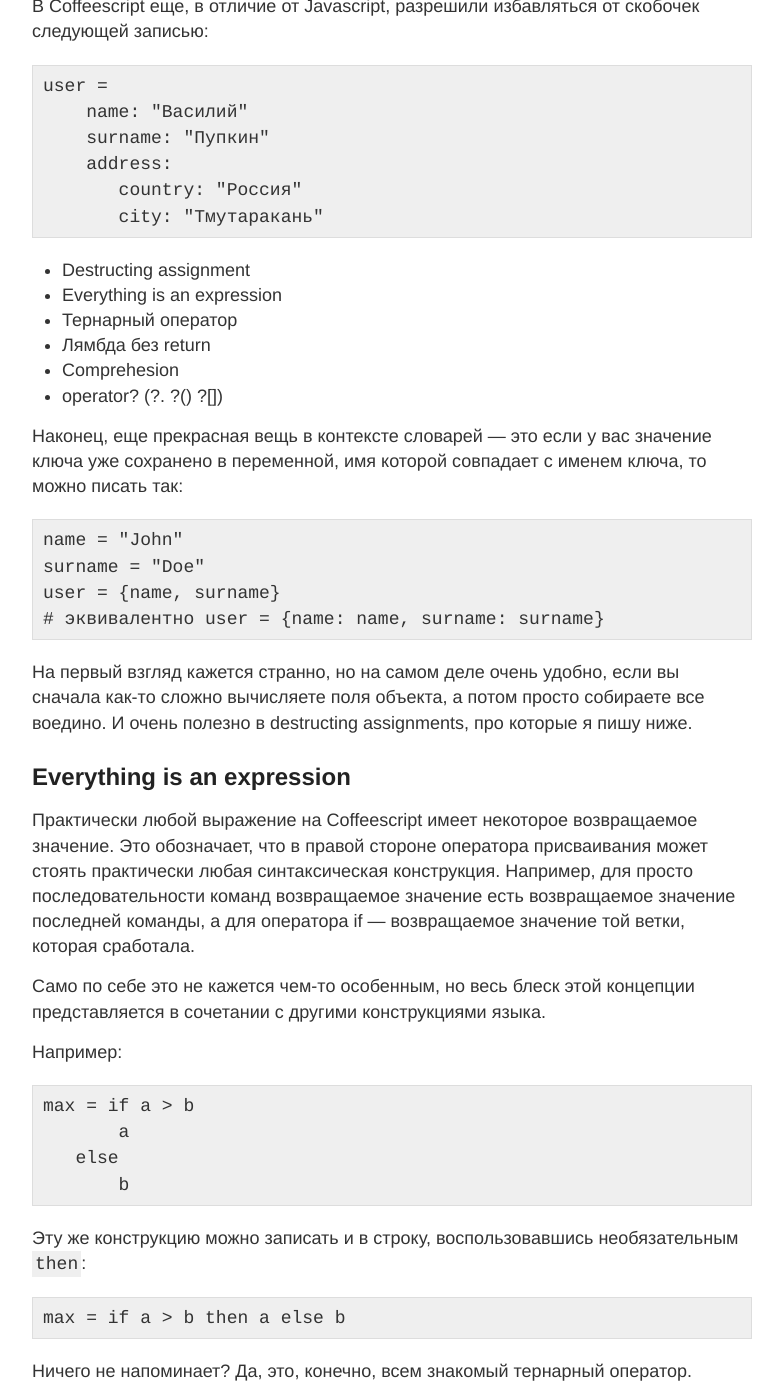
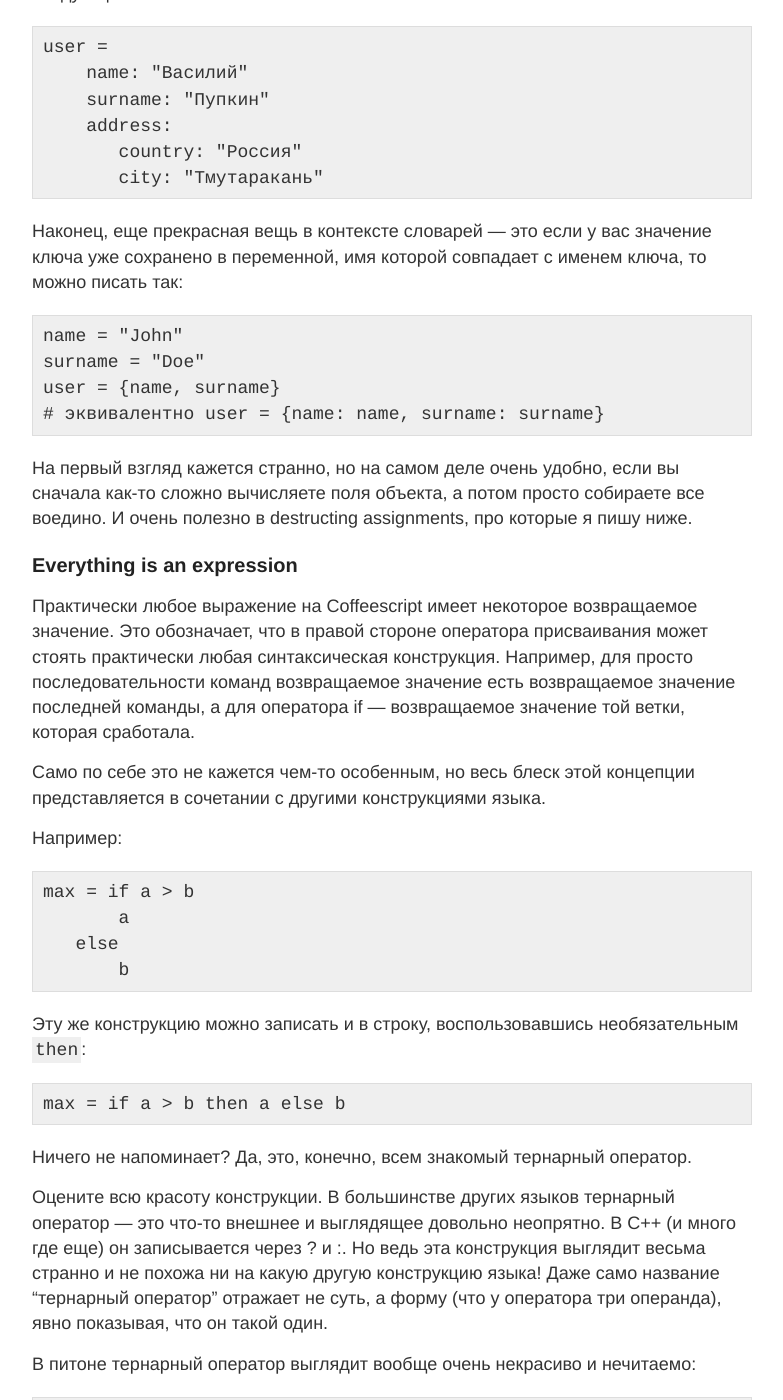
Before and after one commit to petr-kalinin/algoprog-blog, a Jekyll site: the page built from _posts/2018-09-06-coffeescript.md, in a window 1280 px wide and 1400 px high, scrolled down 3389 px. Shown: the whole window, without its empty margins (248-1031 px from the left). Built offline with Jekyll 4.4.1, drawn with Linux system fonts in a browser that asks for light colours; some of the changed text lies outside the part shown.

Commit message:
Update 2018-09-06-coffeescript.md

```diff
--- a/_posts/2018-09-06-coffeescript.md
+++ b/_posts/2018-09-06-coffeescript.md
@@ -32,7 +32,7 @@ title: Coffeescript — мой любимый язык программиров
 Так вот, именно в плане синтаксиса мне очень нравится Coffeescript,
 заметно больше, чем любой другой язык, на котором я хоть сколько-то много писал.
 
-# Про сам язык
+## Про сам язык
 
 [Coffeescript](https://coffeescript.org/v2/) — это довольно небольшой язык программирования,
 компилирующийся в Javascript.
@@ -54,7 +54,7 @@ title: Coffeescript — мой любимый язык программиров
 если смотреть поверхностно, то небольшие программы на Coffeescript намного больше похожи на питон,
 чем на Javascript.
 
-# Фичи языка
+## Фичи языка
 
 Так вот, что мне нравится в Coffeescript'е.
 Многое из того, что я пишу ниже, на самом деле
@@ -87,7 +87,7 @@ title: Coffeescript — мой любимый язык программиров
 
 Это функция `f`, которая принимает один параметр `x` и возвращает `2*x+2`.
 
-## Словари и объекты — это одно и то же
+### Словари и объекты — это одно и то же
 
 Теперь собственно к фичам — в некотором несколько случайном порядке. Я буду регулярно
 сравнивать с питоном (и иногда с c++), потому что это те языки, на которых я пишу больше всего,
@@ -130,14 +130,6 @@ title: Coffeescript — мой любимый язык программиров
            country: "Россия"
            city: "Тмутаракань"
 
-
-- Destructing assignment
-- Everything is an expression
-- Тернарный оператор
-- Лямбда без return
-- Comprehesion
-- operator? (?. ?() ?[])
-
 Наконец, еще прекрасная вещь в контексте словарей — это если у вас значение
 ключа уже сохранено в переменной, имя которой совпадает с именем ключа,
 то можно писать так:
@@ -152,9 +144,9 @@ title: Coffeescript — мой любимый язык программиров
 собираете все воедино. И очень полезно в destructing assignments,
 про которые я пишу ниже.
 
-## Everything is an expression
+### Everything is an expression
 
-Практически любой выражение на Coffeescript имеет некоторое возвращаемое значение.
+Практически любое выражение на Coffeescript имеет некоторое возвращаемое значение.
 Это обозначает, что в правой стороне оператора присваивания может стоять
 практически любая синтаксическая конструкция.
 Например, для просто последовательности команд возвращаемое значение
@@ -234,13 +226,13 @@ title: Coffeescript — мой любимый язык программиров
 и слово `lambda` само по себе длинное, так еще и нельзя в лямбду
 засунуть более одной команды.
 
-В C++ лямбды более разумные, но, содержат слишком много скобочек даже по меркам C++,
+В C++ лямбды более разумные, но содержат слишком много скобочек даже по меркам C++,
 а главное — не позволяют опускать `return` в простых функциях,
 делая их в простых ситуациях очень громоздкими:
 
     [](int x){ return x * x; }
 
-## Destructing assignments
+### Destructing assignments
 
 Это ситуации, когда одним оператором присваивания вы хотите присвоить значения
 сразу нескольким переменным.
@@ -316,7 +308,7 @@ title: Coffeescript — мой любимый язык программиров
 
 Кстати, аналогичный синтаксис работает и для import'ов.
 
-## Многоточия
+### Многоточия
 
 В примере функции с `options`, приведенном в предыдущем разделе,
 остался один интересный вопрос — как обеспечить значения по умолчанию.
```
Also changed, not shown: other parts of _posts/2018-09-06-coffeescript.md (+9 -12 lines).
